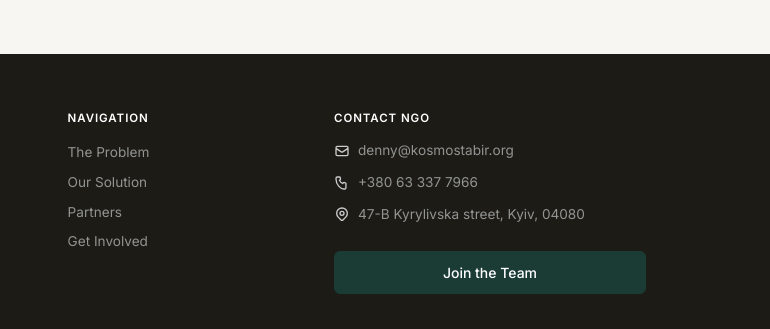
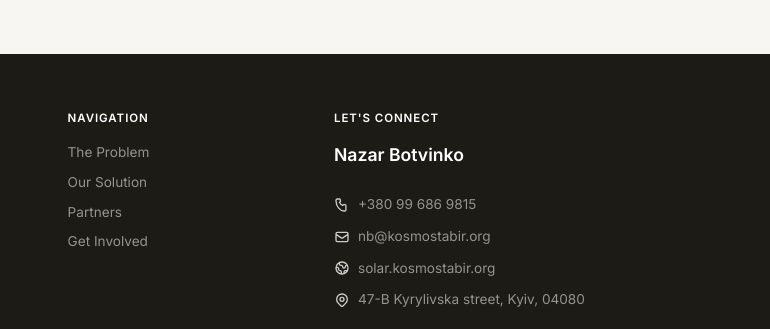
Before and after one commit to Chechevicka/leding, a website: page index.html in a window 1280 px wide. Shown: the part 6855-7184 px from the top of the page, 510-1280 px from the left. Drawn offline with Linux system fonts and the light colour scheme; no server answers.

Commit message:
Update footer contact details for Nazar Botvinko

```diff
--- a/content.json
+++ b/content.json
@@ -122,7 +122,8 @@
       "about_desc": "In 2020, we organized cultural rail expeditions to the Kherson region — the GogolTrain project, connecting artists and communities across Ukraine. When the full-scale invasion devastated those exact places, we didn’t walk away. We redirected everything into building solar infrastructure for the communities we knew personally. That is how Kosmos Tabir became a humanitarian organization.",
       "footer_brand_sub": "Decentralized solar power for Ukrainian communities in active frontline and de-occupied zones.",
       "footer_nav_title": "Navigation",
-      "footer_contact_title": "Contact NGO",
+      "footer_contact_title": "Let's Connect",
+      "footer_contact_name": "Nazar Botvinko",
       "footer_addr": "47-B Kyrylivska street, Kyiv, 04080",
       "footer_all_rights": "All rights reserved.",
       "footer_reg": "NGO Registration: 4377008447",
@@ -220,7 +221,8 @@
       "about_desc": "У 2020 році ми організовували культурні залізничні експедиції на Херсонщину — проєкт ГогольTrain, що об'єднував митців і громади по всій Україні. Коли повномасштабне вторгнення знищило ті самі місця, ми не відступили. Ми спрямували всі зусилля на побудову сонячної інфраструктури для громад, які колись так гостинно нас зустрічали. Так «Космос Табір» став гуманітарною організацією.",
       "footer_brand_sub": "Децентралізоване сонячне живлення для українських громад у зонах активних бойових дій та на деокупованих територіях.",
       "footer_nav_title": "Навігація",
-      "footer_contact_title": "Контакти ГО",
+      "footer_contact_title": "Let's Connect",
+      "footer_contact_name": "Назар Ботвинко",
       "footer_addr": "вул. Кирилівська, 47-Б, м. Київ, 04080",
       "footer_all_rights": "Усі права захищено.",
       "footer_reg": "ГО «Космос Табір» (код ЄДРПОУ 4377008447)",
--- a/index.html
+++ b/index.html
@@ -519,19 +519,27 @@
 
       <div class="footer-contacts">
         <h4 data-i18n="footer_contact_title">Contact NGO</h4>
+        <p style="margin-bottom: 15px; font-size: 1.1rem; font-weight: 600; color: #fff;" data-i18n="footer_contact_name">Назар Ботвинко</p>
+        <div class="contact-item">
+          <!-- Phone icon -->
+          <svg class="contact-icon" fill="none" viewBox="0 0 24 24" stroke="currentColor" stroke-width="2">
+            <path stroke-linecap="round" stroke-linejoin="round" d="M3 5a2 2 0 012-2h3.28a1 1 0 01.94.725l.548 2.2a1 1 0 01-.321.988l-1.305.98a10.582 10.582 0 004.872 4.872l.98-1.305a1 1 0 01.988-.321l2.2.548a1 1 0 01.725.94V19a2 2 0 01-2 2h-1C9.716 21 3 14.284 3 6V5z"/>
+          </svg>
+          <a href="tel:+380996869815">+380 99 686 9815</a>
+        </div>
         <div class="contact-item">
           <!-- Mail icon -->
           <svg class="contact-icon" fill="none" viewBox="0 0 24 24" stroke="currentColor" stroke-width="2">
             <path stroke-linecap="round" stroke-linejoin="round" d="M3 8l7.89 5.26a2 2 0 002.22 0L21 8M5 19h14a2 2 0 002-2V7a2 2 0 00-2-2H5a2 2 0 00-2 2v10a2 2 0 002 2z"/>
           </svg>
-          <a href="mailto:denny@kosmostabir.org">denny@kosmostabir.org</a>
+          <a href="mailto:nb@kosmostabir.org">nb@kosmostabir.org</a>
         </div>
         <div class="contact-item">
-          <!-- Phone icon -->
+          <!-- Globe icon -->
           <svg class="contact-icon" fill="none" viewBox="0 0 24 24" stroke="currentColor" stroke-width="2">
-            <path stroke-linecap="round" stroke-linejoin="round" d="M3 5a2 2 0 012-2h3.28a1 1 0 01.94.725l.548 2.2a1 1 0 01-.321.988l-1.305.98a10.582 10.582 0 004.872 4.872l.98-1.305a1 1 0 01.988-.321l2.2.548a1 1 0 01.725.94V19a2 2 0 01-2 2h-1C9.716 21 3 14.284 3 6V5z"/>
+            <path stroke-linecap="round" stroke-linejoin="round" d="M3.055 11H5a2 2 0 012 2v1a2 2 0 002 2 2 2 0 012 2v2.945M8 3.935V5.5A2.5 2.5 0 0010.5 8h.5a2 2 0 012 2 2 2 0 104 0 2 2 0 012-2h1.064M15 20.488V18a2 2 0 012-2h3.064M21 12a9 9 0 11-18 0 9 9 0 0118 0z" />
           </svg>
-          <a href="tel:+380633377966">+380 63 337 7966</a>
+          <a href="https://solar.kosmostabir.org">solar.kosmostabir.org</a>
         </div>
         <div class="contact-item">
           <!-- Map pin icon -->
```
